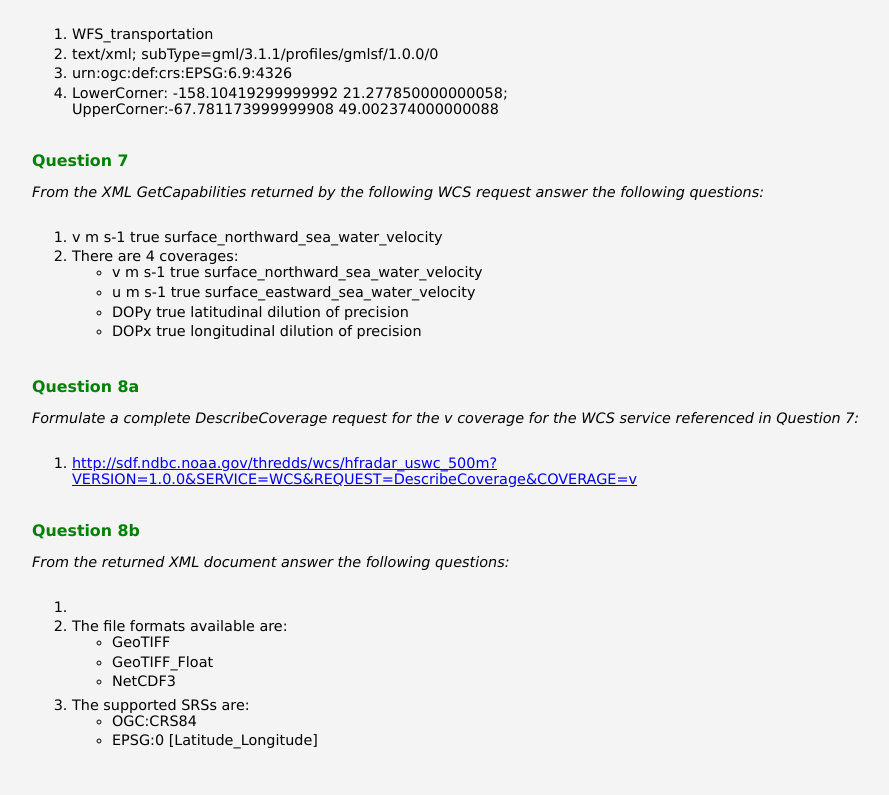
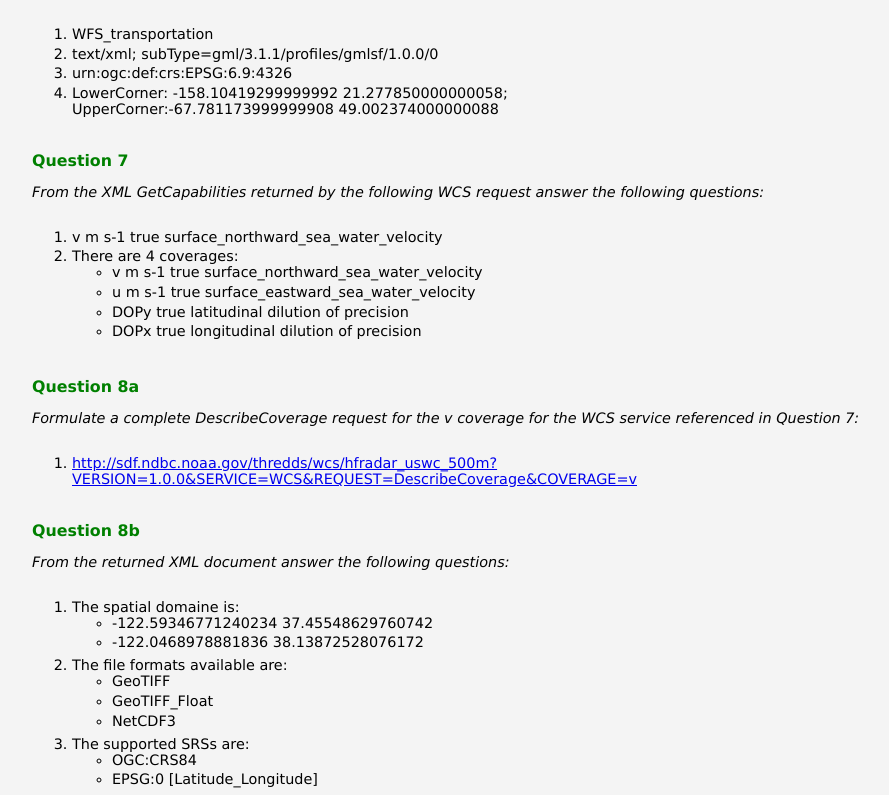
Before and after one commit to barthelm/Geog585, a plain HTML site: page midterm.html in a window 1280 px wide. Shown: the part 1700-2495 px from the top of the page, without its empty margins (96-985 px from the left). Before the commit the page ends 2455 px from the top, so only its background shows below. Drawn offline with Linux system fonts and the light colour scheme.

Commit message:
Update midterm.html

```diff
--- a/midterm.html
+++ b/midterm.html
@@ -118,7 +118,12 @@ in Question 7:</em></p>
 <h2>Question 8b</h2>
 	<p><em>From the returned XML document answer the following questions:</em></p>
 	<ol>
-		<li></li>
+		<li>The spatial domaine is:<br />
+			<ul>
+				<li><gml:pos dimension="2">-122.59346771240234 37.45548629760742</gml:pos></li>
+				<li><gml:pos dimension="2">-122.0468978881836 38.13872528076172</gml:pos></li>
+			</ul>
+		</li>
 		<li>The file formats available are:<br />
 			<ul>
 				<li>GeoTIFF</li>
```
